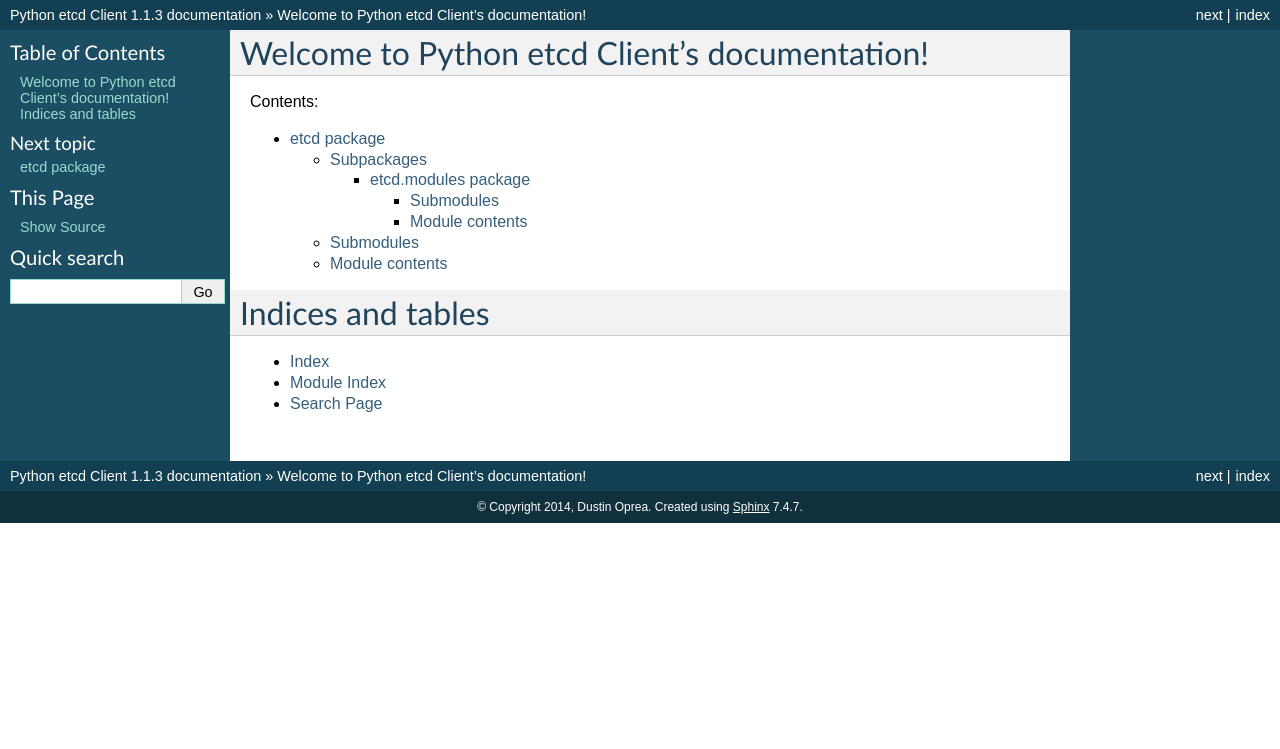
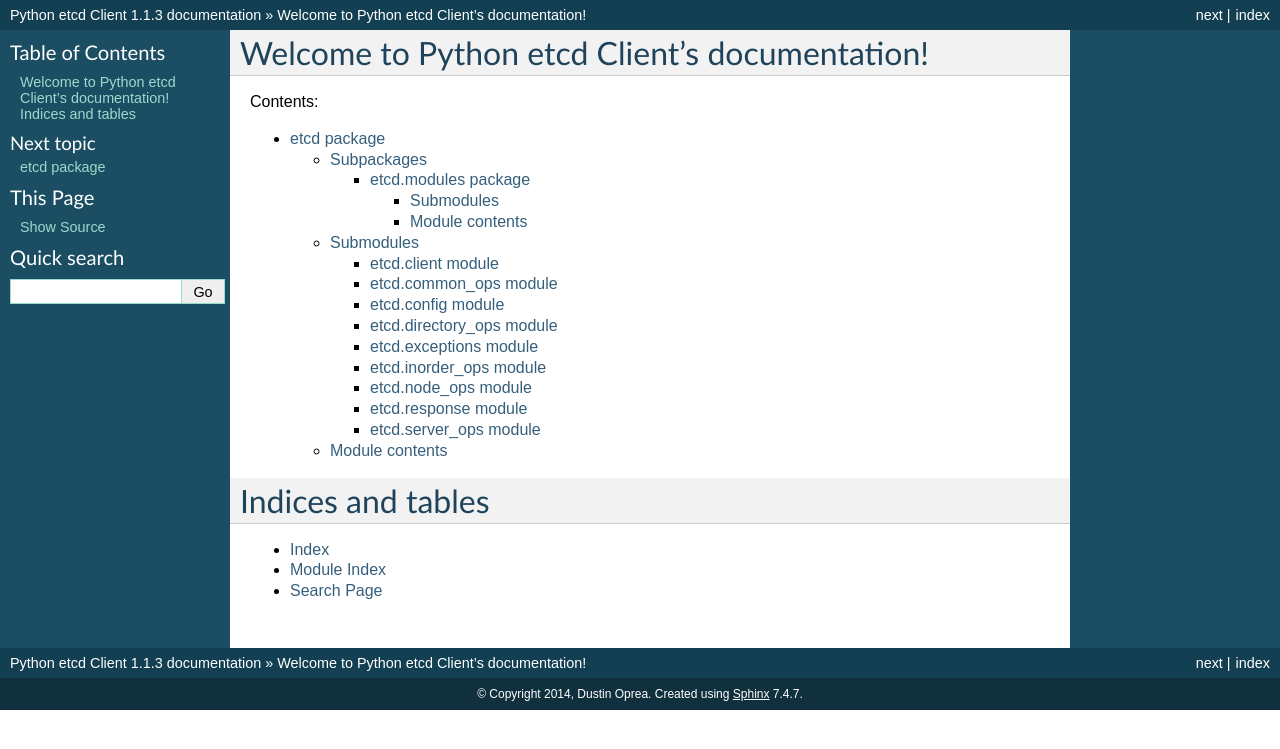
Before and after one commit to dsoprea/PythonEtcdClient, a Sphinx documentation site: the page built from docs/index.rst, in a window 1280 px wide. Shown: the top 749 px of the page. Built offline with Sphinx 7.4.7, drawn with Linux system fonts in a browser that asks for light colours; pages that are not in the unit, such as notebooks, are missing from menus.

Commit message:
Rebuilt docs.

```diff
--- a/docs/conf.py
+++ b/docs/conf.py
@@ -1,7 +1,7 @@
 # -*- coding: utf-8 -*-
 #
 # Python etcd Client documentation build configuration file, created by
-# sphinx-quickstart on Mon Jan  6 01:58:01 2014.
+# sphinx-quickstart on Mon Jan  6 09:05:18 2014.
 #
 # This file is execfile()d with the current directory set to its
 # containing dir.
--- /dev/null
+++ b/docs/etcd.client.rst
@@ -0,0 +1,7 @@
+etcd.client module
+==================
+
+.. automodule:: etcd.client
+    :members:
+    :undoc-members:
+    :show-inheritance:
--- /dev/null
+++ b/docs/etcd.common_ops.rst
@@ -0,0 +1,7 @@
+etcd.common_ops module
+======================
+
+.. automodule:: etcd.common_ops
+    :members:
+    :undoc-members:
+    :show-inheritance:
--- /dev/null
+++ b/docs/etcd.config.rst
@@ -0,0 +1,7 @@
+etcd.config module
+==================
+
+.. automodule:: etcd.config
+    :members:
+    :undoc-members:
+    :show-inheritance:
--- /dev/null
+++ b/docs/etcd.directory_ops.rst
@@ -0,0 +1,7 @@
+etcd.directory_ops module
+=========================
+
+.. automodule:: etcd.directory_ops
+    :members:
+    :undoc-members:
+    :show-inheritance:
--- /dev/null
+++ b/docs/etcd.exceptions.rst
@@ -0,0 +1,7 @@
+etcd.exceptions module
+======================
+
+.. automodule:: etcd.exceptions
+    :members:
+    :undoc-members:
+    :show-inheritance:
--- /dev/null
+++ b/docs/etcd.inorder_ops.rst
@@ -0,0 +1,7 @@
+etcd.inorder_ops module
+=======================
+
+.. automodule:: etcd.inorder_ops
+    :members:
+    :undoc-members:
+    :show-inheritance:
--- /dev/null
+++ b/docs/etcd.node_ops.rst
@@ -0,0 +1,7 @@
+etcd.node_ops module
+====================
+
+.. automodule:: etcd.node_ops
+    :members:
+    :undoc-members:
+    :show-inheritance:
--- /dev/null
+++ b/docs/etcd.response.rst
@@ -0,0 +1,7 @@
+etcd.response module
+====================
+
+.. automodule:: etcd.response
+    :members:
+    :undoc-members:
+    :show-inheritance:
--- /dev/null
+++ b/docs/etcd.server_ops.rst
@@ -0,0 +1,7 @@
+etcd.server_ops module
+======================
+
+.. automodule:: etcd.server_ops
+    :members:
+    :undoc-members:
+    :show-inheritance:
--- a/docs/index.rst
+++ b/docs/index.rst
@@ -1,5 +1,5 @@
 .. Python etcd Client documentation master file, created by
-   sphinx-quickstart on Mon Jan  6 01:58:01 2014.
+   sphinx-quickstart on Mon Jan  6 09:05:18 2014.
    You can adapt this file completely to your liking, but it should at least
    contain the root `toctree` directive.
 
```
Also changed, not shown: docs/etcd.modules.leader.rst (added, +7 -0 lines), docs/etcd.modules.lock.rst (added, +7 -0 lines).
